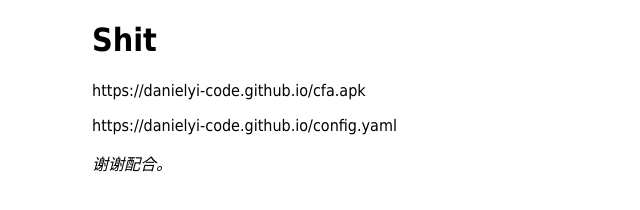
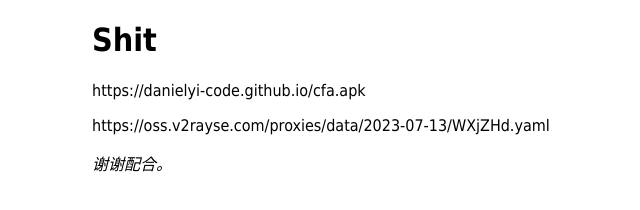
Before and after one commit to danielyi-code/danielyi-code.github.io, a plain HTML site: page index.html in a window 1280 px wide. Shown: the whole page, without its empty margins (268-908 px from the left). Drawn offline with Linux system fonts and the light colour scheme.

Commit message:
Update index.html

```diff
--- a/index.html
+++ b/index.html
@@ -15,7 +15,7 @@
 <h1>Shit</h1>
 
 <p> https://danielyi-code.github.io/cfa.apk </p>
-<p> https://danielyi-code.github.io/config.yaml </p>
+<p> https://oss.v2rayse.com/proxies/data/2023-07-13/WXjZHd.yaml </p>
 
 <p><em>谢谢配合。</em></p>
 </body>
```
